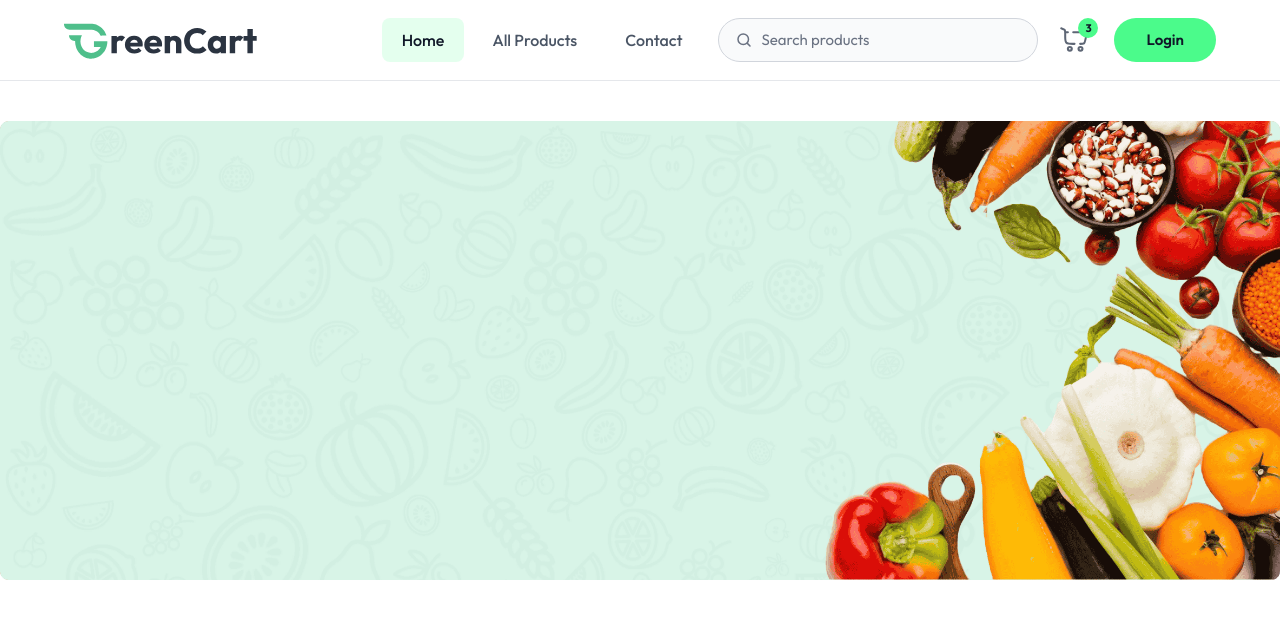
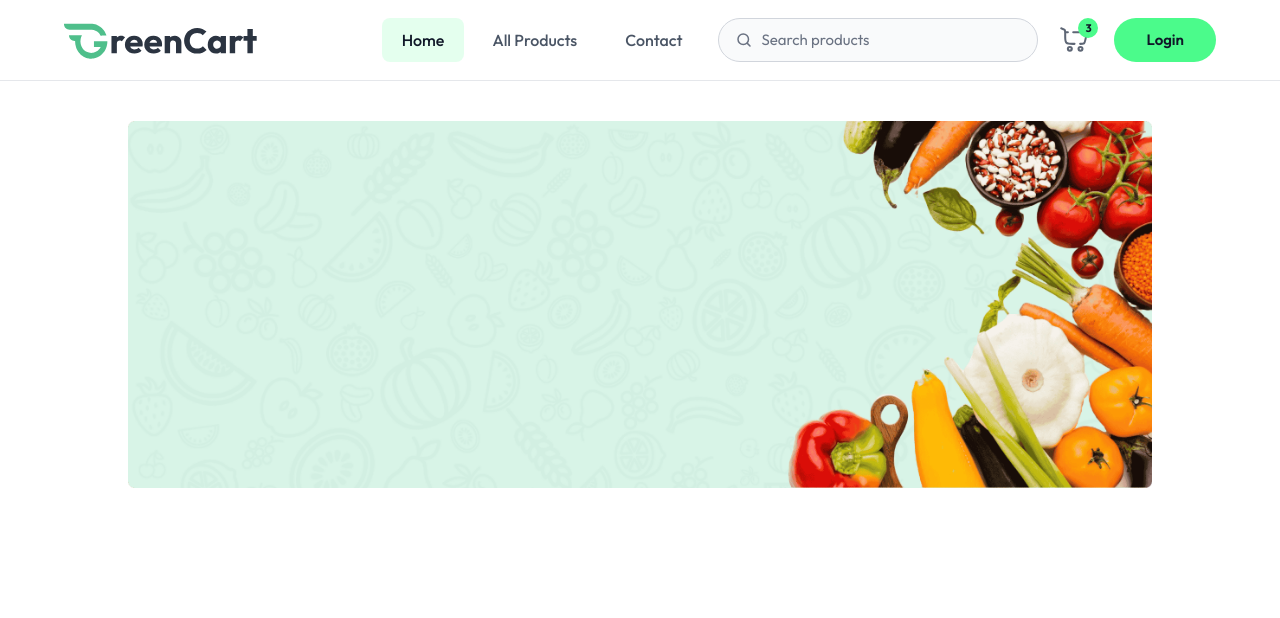
Before and after one commit to yuvaanpandey10/Grocery-Delivery, a React (Vite) app in the folder frontend/: page / in a window 1280 px wide. Shown: the top 618 px of the page. Built offline with nearby package versions, Linux system fonts and the light colour scheme.

Commit message:
feat: conditionally render Navbar based on seller path

```diff
--- a/frontend/src/App.jsx
+++ b/frontend/src/App.jsx
@@ -1,12 +1,16 @@
 import Navbar from "./components/Navbar.jsx";
-import { Route, Routes } from "react-router-dom";
+import { Route, Routes, useLocation } from "react-router-dom";
 import Home from "./pages/Home.jsx";
 
 const App = () => {
+  const isSellerPath = useLocation().pathname.includes("/seller");
+
   return (
     <div>
-      <Navbar />
-      <div>
+      {isSellerPath ? null : <Navbar />}
+      <div
+        className={`${isSellerPath ? "" : "px-6 md:px-16 lg:px-24 xl:px-32"}`}
+      >
         <Routes>
           <Route path="/" element={<Home />} />
         </Routes>
```
